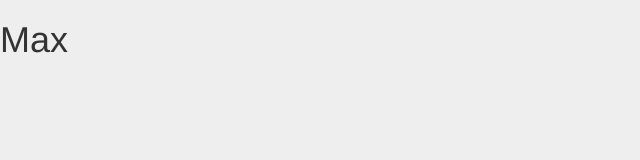
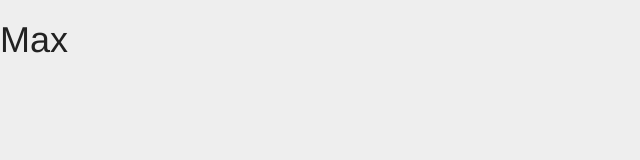
Before and after one commit to mpm1900/dev, a plain HTML site: page index.html in a window 1280 px wide. Shown: the full height of the page, 0-640 px from the left. Drawn offline with nearby package versions, Linux system fonts and the light colour scheme.

Commit message:
page load

```diff
--- a/assets/css/site.css
+++ b/assets/css/site.css
@@ -1,3 +1,4 @@
 body {
 	background: #eee;
+	color: #222;
 }
```
